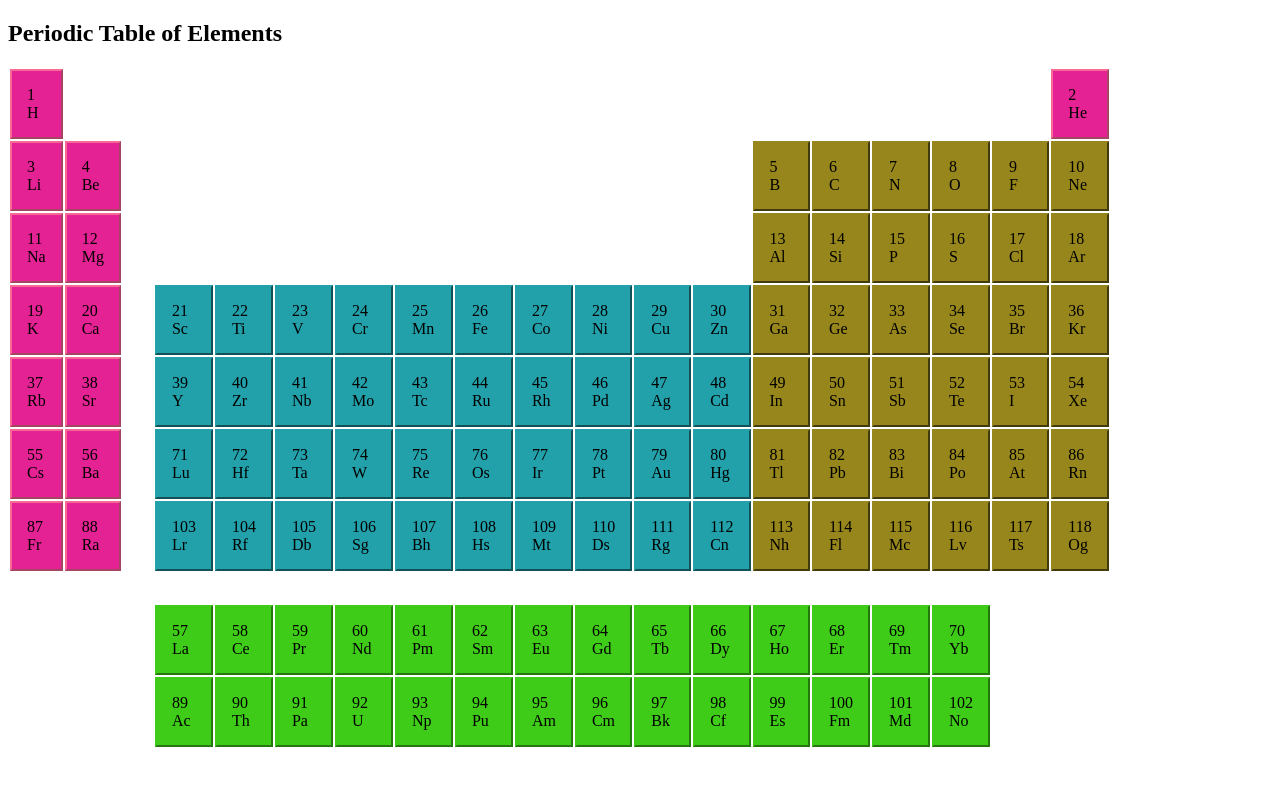
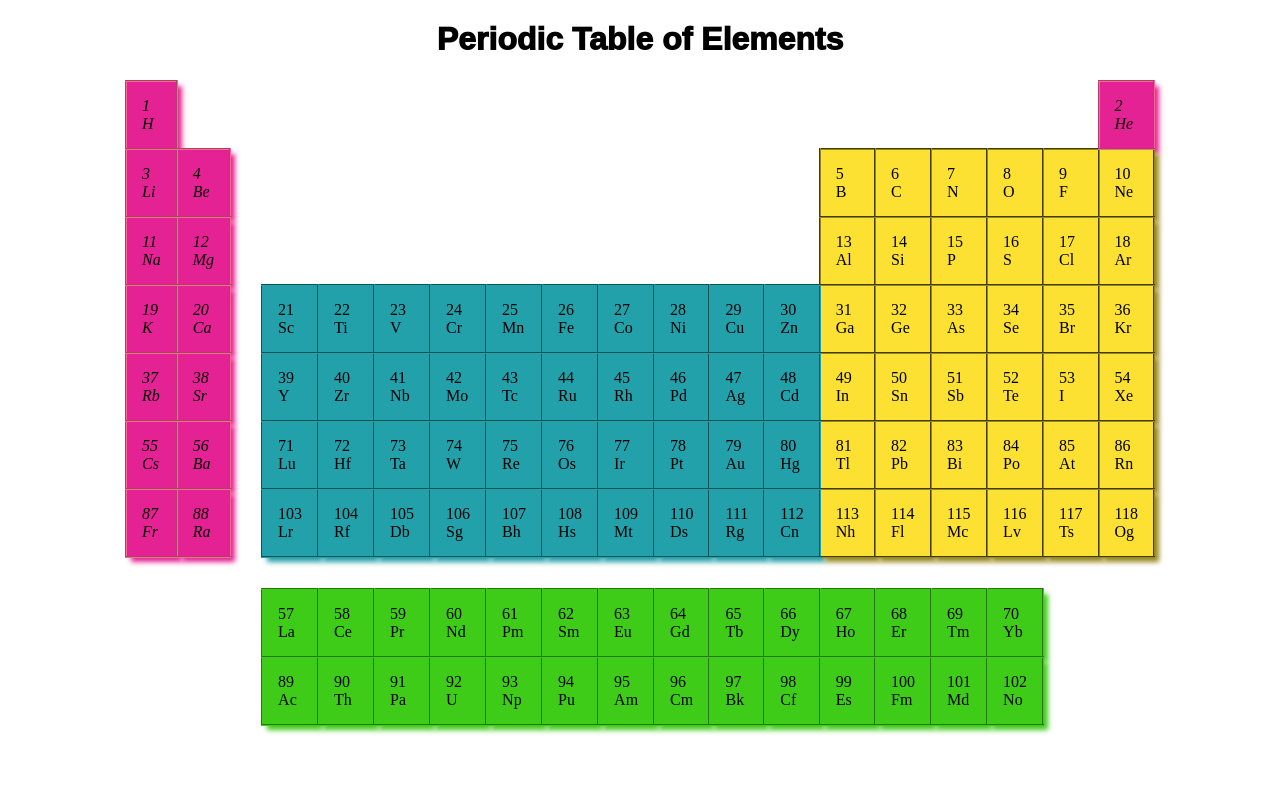
Before and after one commit to Hassan12345ai/Assignment, a plain HTML site: page index.html in a window 1280 px wide. Drawn offline with Linux system fonts and the light colour scheme.

Commit message:
style.css

```diff
--- a/Style.css
+++ b/Style.css
@@ -1,11 +1,26 @@
 .mixpink{background-color:#E52293;
-border: 2px outset #f96995;}
+border: 2px outset #f96995;
+font-style: italic;
+box-shadow:5px 5px 5px #E52293;}
 
 .green{background-color: #3ECC18;
-border: 2px outset #3ECC18;}
+border: 2px outset #3ECC18;
+box-shadow:5px 5px 5px #3ECC18;}
 
-.gold{background-color:	#96861B;
-border: 2px outset #96861B;}
+.gold{background-color:	#fce132;
+border: 2px outset #96861B;
+box-shadow:5px 5px 5px #96861B;}
 
 .cyan{background-color: #22A1AB;
-border: 2px outset #22A1AB ;}
+border: 2px outset #22A1AB ;
+box-shadow:5px 5px 5px #22A1AB ;}
+h1{
+    text-align: center;
+    font-family:  sans-serif;
+    font-weight: 1000;
+}
+table{
+    margin-left: auto;
+    margin-right: auto;
+    border-collapse: collapse;
+}
--- a/index.html
+++ b/index.html
@@ -8,7 +8,7 @@
 
 <body>
 
-    <h2>Periodic Table of Elements</h2>
+    <h1>Periodic Table of Elements</h1>
 
     <table cellpadding="15">
         <thead>
```
